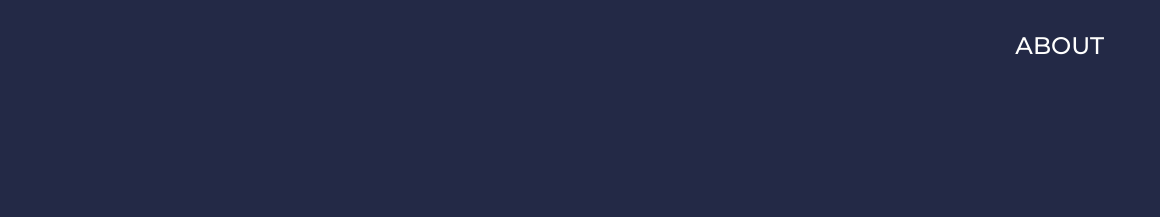
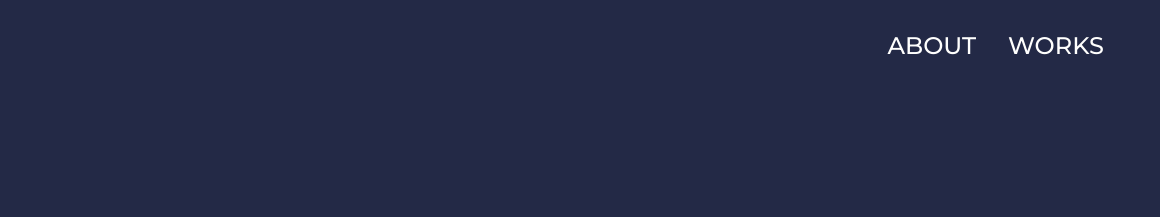
Before and after one commit to mgmgshake/portfolio, a Gatsby site: page / in a window 1280 px wide. Shown: the top 217 px of the page, 120-1280 px from the left. Built offline with nearby package versions, Linux system fonts and the light colour scheme; Gatsby itself is replaced by a stand-in of ours.

Commit message:
add headerにリンク追加

```diff
--- a/src/components/Header.tsx
+++ b/src/components/Header.tsx
@@ -14,6 +14,9 @@ const Header: React.FC = () => {
             <li>
               <Link to="/about">ABOUT</Link>
             </li>
+            <li>
+              <Link to="/works">WORKS</Link>
+            </li>
           </ul>
         </nav>
       </div>
```
